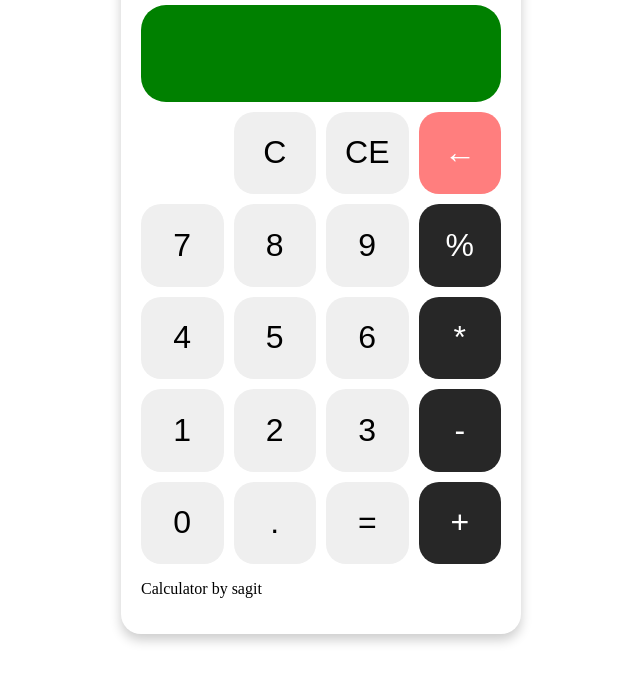
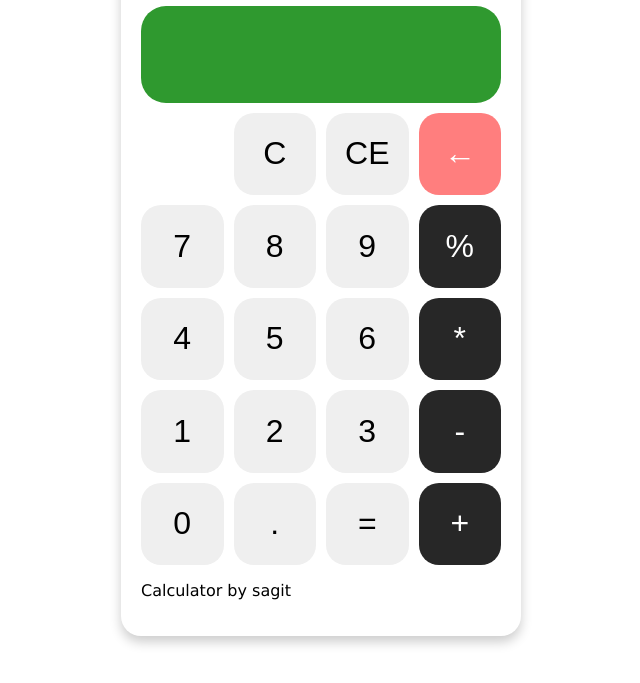
Before and after one commit to etanyosef/calculator, a plain HTML site: page index.html in a window 1280 px wide. Shown: the part 117-800 px from the top of the page, without its empty margins (319-959 px from the left). Drawn offline with Linux system fonts and the light colour scheme.

Commit message:
add font family

```diff
--- a/css/style.css
+++ b/css/style.css
@@ -1,5 +1,9 @@
 * {
     box-sizing: border-box;
+}
+
+body {
+    font-family: Verdana, Geneva, Tahoma, sans-serif;
 }
 
 h1 {
@@ -13,7 +17,7 @@ h1 {
 .screen-container {
     border-radius: 25px;
     padding: 2px;
-    background-color: green;
+    background-color: rgb(47, 153, 47);
     margin-bottom: 10px;
 }
 .screen-container input {
```
